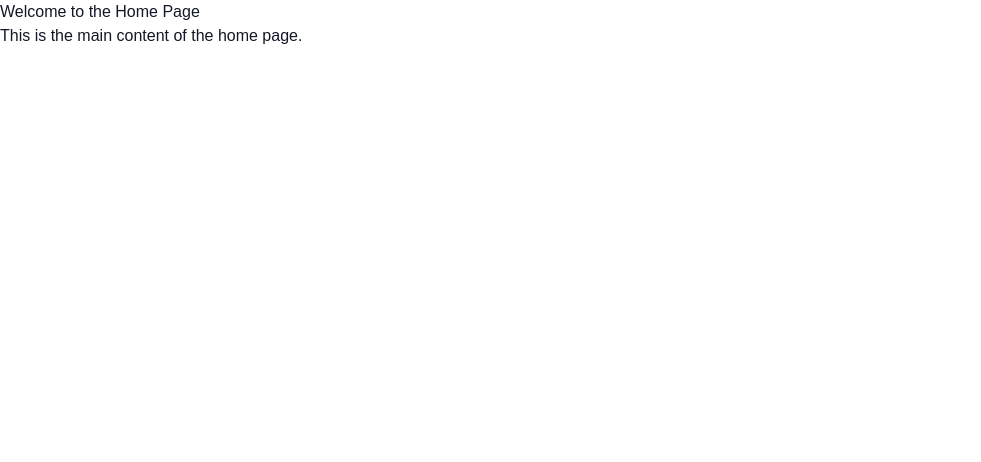
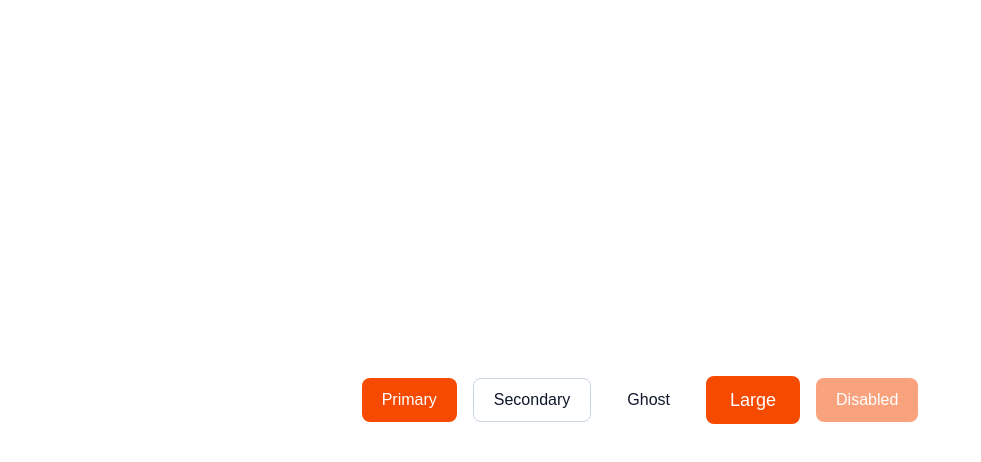
Before and after one commit to ansari-DigitalSolutions/apex-precision-engineering-website, a Next.js app: page / in a window 1280 px wide. Shown: the top 462 px of the page, without its empty margins (0-981 px from the left). Built offline with nearby package versions, Linux system fonts and the light colour scheme.

Commit message:
feat: create reusable Button component

```diff
--- a/app/page.tsx
+++ b/app/page.tsx
@@ -1,9 +1,17 @@
+import { Button } from "@/components/ui/button";
 
 export default function HomePage() {
   return (
-    <main>
-      <h1>Welcome to the Home Page</h1>
-      <p>This is the main content of the home page.</p>
+    <main className="flex min-h-screen items-center justify-center gap-4">
+      <Button>Primary</Button>
+
+      <Button variant="secondary">Secondary</Button>
+
+      <Button variant="ghost">Ghost</Button>
+
+      <Button size="lg">Large</Button>
+
+      <Button disabled>Disabled</Button>
     </main>
   );
 }
--- /dev/null
+++ b/components/ui/button.tsx
@@ -0,0 +1,41 @@
+import * as React from "react";
+import { cn } from "@/lib/utils";
+
+type ButtonProps = React.ButtonHTMLAttributes<HTMLButtonElement> & {
+  variant?: "primary" | "secondary" | "ghost";
+  size?: "sm" | "md" | "lg";
+};
+
+export function Button({
+  variant = "primary",
+  size = "md",
+  className,
+  children,
+  ...props
+}: ButtonProps) {
+  return (
+    <button
+      className={cn(
+        "inline-flex items-center justify-center rounded-lg font-medium transition-colors focus:outline-none focus:ring-2 focus:ring-orange-500 focus:ring-offset-2 disabled:cursor-not-allowed disabled:opacity-50",
+
+        variant === "primary" && "bg-orange-600 text-white hover:bg-orange-700",
+
+        variant === "secondary" &&
+          "border border-slate-300 bg-white text-slate-900 hover:bg-slate-100",
+
+        variant === "ghost" && "text-slate-900 hover:bg-slate-100",
+
+        size === "sm" && "h-9 px-3 text-sm",
+
+        size === "md" && "h-11 px-5 text-base",
+
+        size === "lg" && "h-12 px-6 text-lg",
+
+        className,
+      )}
+      {...props}
+    >
+      {children}
+    </button>
+  );
+}
```
